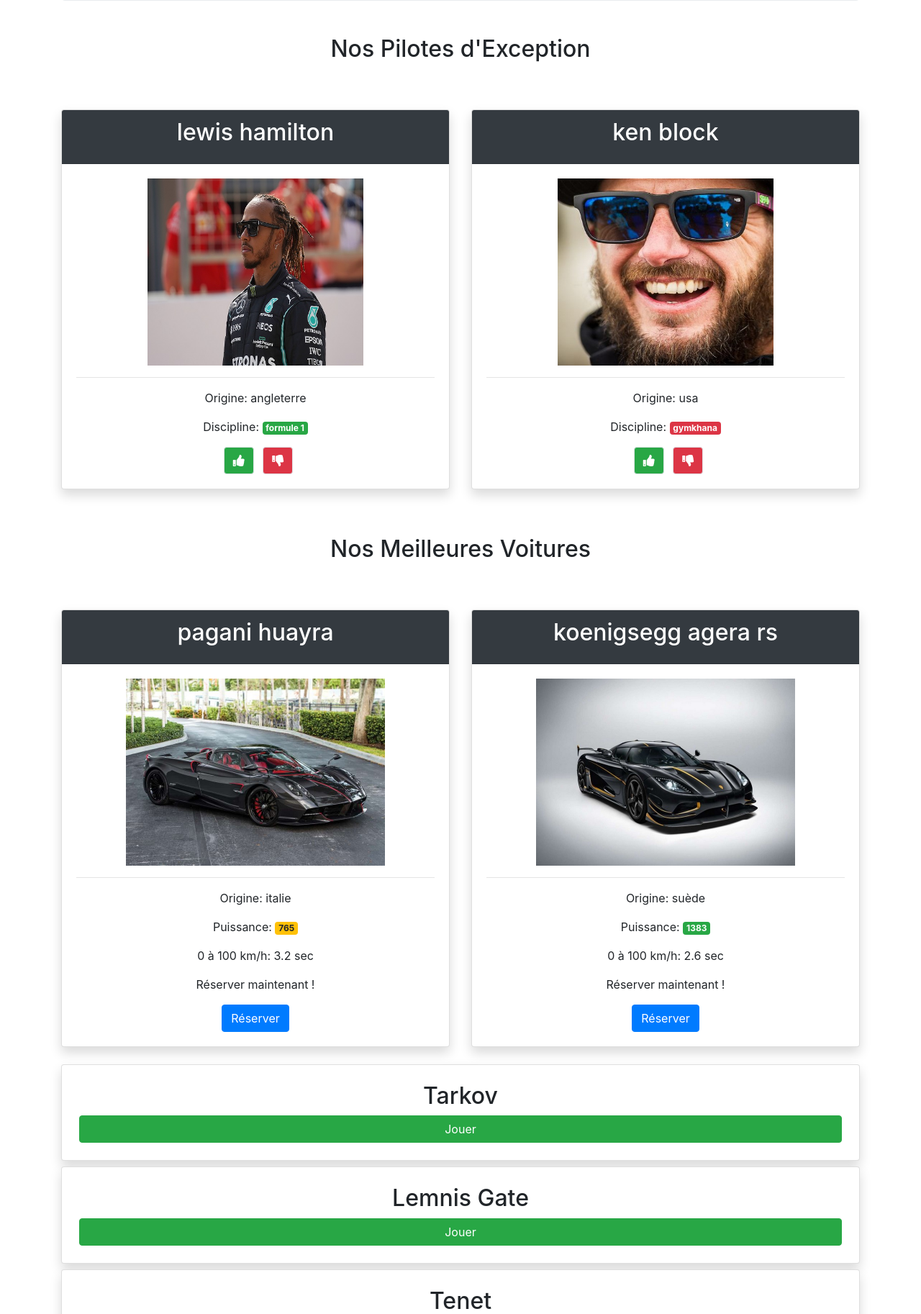
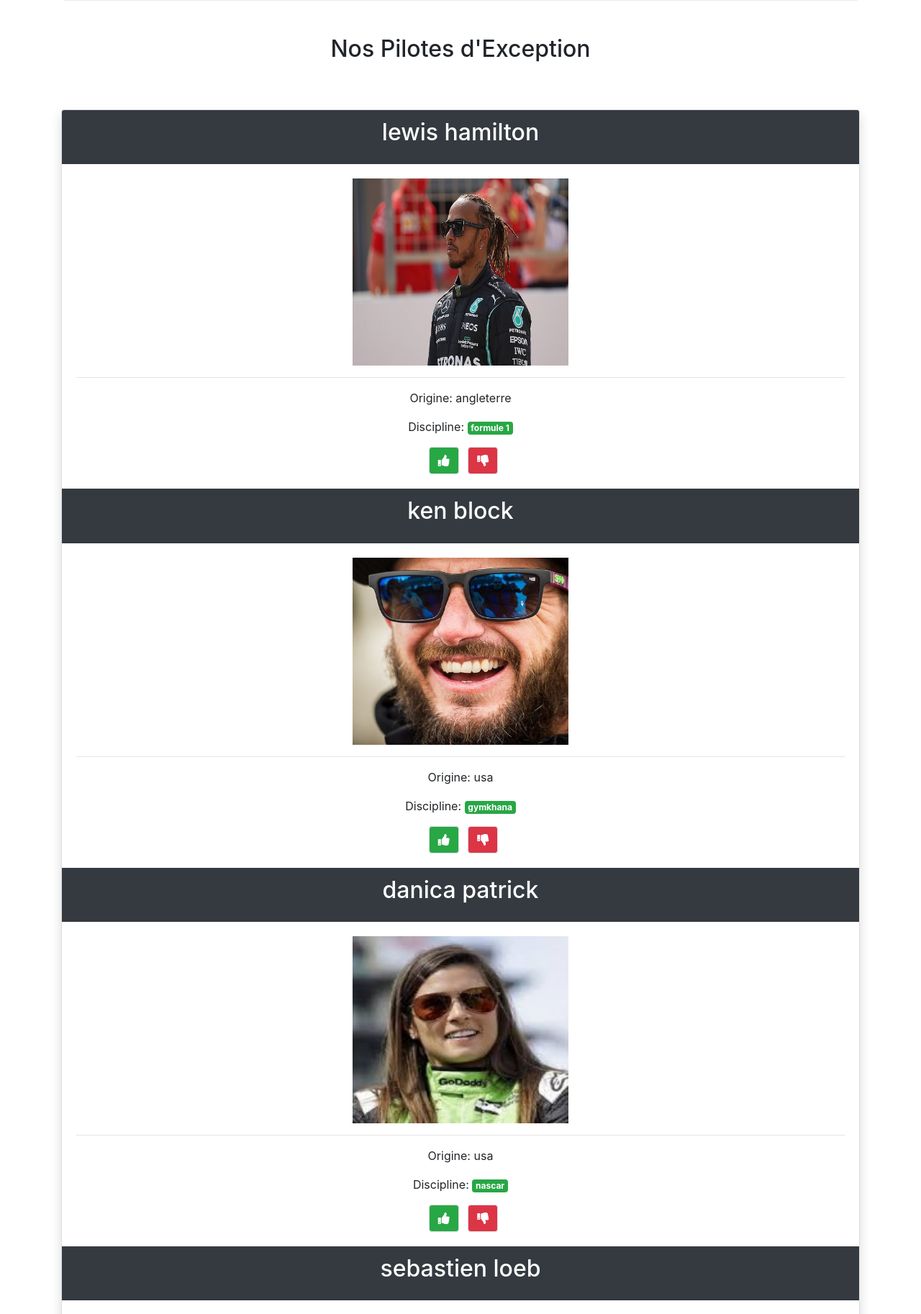
Before and after one commit to essasoufiane/X-Drive-PHP, a PHP site: page / in a window 1280 px wide. Shown: the part 538-2364 px from the top of the page at 72% size. Run offline with PHP 8.4, Linux system fonts and the light colour scheme; some libraries are stand-ins or nearby versions.

Commit message:
forEach_Drivers

```diff
--- a/index.php
+++ b/index.php
@@ -21,25 +21,28 @@ require_once "data.repo.php";
 
     <h2 class="my-5 text-center">Nos Pilotes d'Exception</h2>
 
+    <!-- boucle drivers -->
+
+
     <div class="card-deck flex-lg-row flex-md-row flex-xl-row flex-column">
-
         <div class="card text-center shadow my-3">
+            <?php foreach ($drivers as $driver) : ?>
 
                 <div class="card-header bg-dark text-white">
                     <h2 class="card-title">
-                    <?= $drivers[0]["fullName"] ?>
+                        <?= $driver["fullName"] ?>
                     </h2>
                 </div>
 
                 <div class="card-body">
 
-                <img src="<?= $drivers[0]["coverImage"] ?>" width="300px" height="150px" class="img-fluid" alt="photo <?= $drivers[0]["fullName"] ?>">
+                    <img src="<?= $driver["coverImage"] ?>" width="300px" height="150px" class="img-fluid" alt="photo <?= $drivers[0]["fullName"] ?>">
                     <hr>
 
-                <p>Origine: <span><?= $drivers[0]["pays"] ?></span></p>
+                    <p>Origine: <span><?= $driver["pays"] ?></span></p>
 
                     <p>Discipline:
-                    <span class="badge badge-success"> <?= $drivers[0]["category"] ?> </span>
+                        <span class="badge badge-success"> <?= $driver["category"] ?> </span>
                     </p>
 
                     <button class="btn btn-success mx-2 border">
@@ -51,96 +54,14 @@ require_once "data.repo.php";
                     </button>
 
                 </div>
-        </div>
-
-        <div class="card text-center shadow my-3">
-
-            <div class="card-header bg-dark text-white">
-                <h2 class="card-title">
-                    <?= $drivers[1]["fullName"] ?>
-                </h2>
-            </div>
-
-            <div class="card-body">
-
-                <img src="<?= $drivers[1]["coverImage"] ?>" width="300px" height="150px" class="img-fluid" alt="photo <?= $drivers[1]["fullName"] ?>">
-                <hr>
-
-                <p>Origine: <span><?= $drivers[1]["pays"] ?></span></p>
-
-                <p>Discipline:
-                    <span class="badge badge-danger"> <?= $drivers[1]["category"] ?> </span>
-                </p>
-
-                <button class="btn btn-success mx-2 border">
-                    <i class="fas fa-thumbs-up"></i>
-                </button>
-
-                <button class="btn btn-danger border">
-                    <i class="fas fa-thumbs-down"></i>
-                </button>
-
+                <?php endforeach; ?>
             </div>
         </div>
 
-
-    </div>
-
-    <h2 class="my-5 text-center">Nos Meilleures Voitures</h2>
-
-    <div class="card-deck flex-lg-row flex-md-row flex-xl-row flex-column">
-
-        <div class="card text-center shadow my-3">
-
-            <div class="card-header bg-dark text-white ">
-                <h2 class="card-title"><?= $cars[0]["name"] ?></h2>
-            </div>
-
-            <div class="card-body">
-                <img src="<?= $cars[0]["coverImage"] ?>" class="img-fluid" alt="photo de bugatti">
-                <hr>
-                <p>Origine:
-                    <span><?= $cars[0]["pays"] ?></span>
-                </p>
-
-                <p>Puissance: <span class="badge badge-warning"> <?= $cars[0]["power"] ?> </span> </p>
-
-                <p>0 à 100 km/h: <span><?= $cars[0]["perf"] ?> sec</span></p>
-
-                <p>Réserver maintenant !</p>
-                <button class="btn btn-primary ">Réserver</button>
-            </div>
-        </div>
-        <hr>
-        <div class="card text-center shadow my-3">
-
-            <div class="card-header bg-dark text-white ">
-                <h2 class="card-title"><?= $cars[1]["name"] ?></h2>
-            </div>
-
-            <div class="card-body">
-                <img src="<?= $cars[1]["coverImage"] ?>" class="img-fluid" alt="photo de bugatti">
-                <hr>
-                <p>Origine:
-                    <span><?= $cars[1]["pays"] ?></span>
-                </p>
-
-                <p>Puissance: <span class="badge badge-success"> <?= $cars[1]["power"] ?> </span> </p>
-
-                <p>0 à 100 km/h: <span><?= $cars[1]["perf"] ?> sec</span></p>
-
-                <p>Réserver maintenant !</p>
-                <button class="btn btn-primary ">Réserver</button>
-            </div>
-        </div>
-        <hr>
+    <!-- -------test----------- -->
 
 
-
-
-
-    </div>
-
+    <!-- ----------test------------ -->
 
     <?php
     // $tabs = [[1, 2, 3], [3, 4, 5, 4]];
@@ -158,7 +79,7 @@ require_once "data.repo.php";
     // }
     ?>
 
-<?php foreach ($games as $game ): ?>
+    <?php foreach ($games as $game) : ?>
 
         <div class="card my-2 shadow p-4 text-center ">
             <h2> <?= $game ?> </h2>
```
Lines whose indentation alone changed are shown as unchanged.
